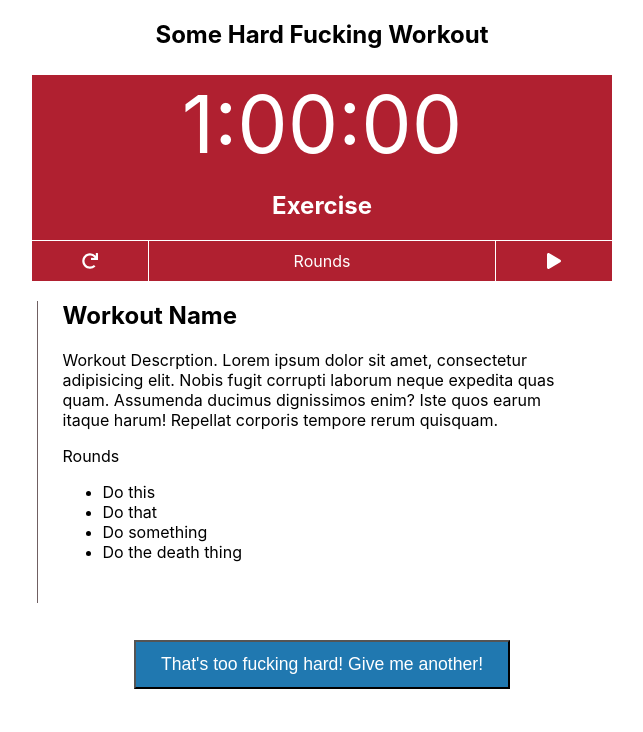
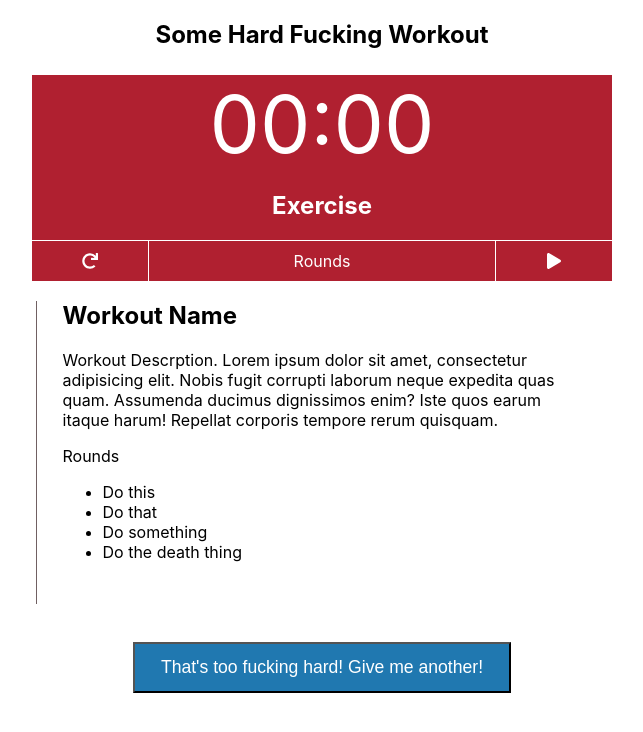
Before and after one commit to ZachBarbre/fitness-timer, a React (Create React App) app: page / in a window 1280 px wide. Shown: the top 732 px of the page, without its empty margins (318-961 px from the left). Built offline with nearby package versions, Linux system fonts and the light colour scheme.

Commit message:
working count up timer with restart

```diff
--- a/src/App.js
+++ b/src/App.js
@@ -5,7 +5,7 @@ import Timer from './components/Timer.jsx';
 import Blog from './components/Blog.jsx';
 
   const Wrapper = styled.div`
-    margin: 2%;
+    margin: 2% auto;
   `;
 
   const GetAnotherButton = styled.button`
--- a/src/components/Blog.jsx
+++ b/src/components/Blog.jsx
@@ -4,7 +4,7 @@ import styled from 'styled-components';
 const BlogWrapper = styled.div`
     border-left: 1px solid #706062;
     max-width: 520px;
-    min-width: 320px;
+    min-width: 300px;
     margin: 1% auto;
     padding: 0 2% 2% 2%;
 `;
--- a/src/components/Timer.jsx
+++ b/src/components/Timer.jsx
@@ -1,25 +1,67 @@
-import React, { useState } from 'react';
+import React, { useState, useEffect, useRef } from 'react';
 import { FontAwesomeIcon } from '@fortawesome/react-fontawesome';
 import { faPlay, faPause, faRedo } from '@fortawesome/free-solid-svg-icons'
 import { TimerContainer, MainTime, Exercise, TimerDetails, Rounds, Controls } from './TimerStyles';
 
 const Timer = () => {
-    const [time, setTime] = useState()
+    const roundMinutes = 0;
+    const roundSeconds = 0;
+
+    const [isRunning, setIsRunning] = useState(false);
+    const [seconds, setSeconds] = useState(roundSeconds)
+    const [minutes, setMinutes] = useState(roundMinutes)
+    const timer = useRef(false);
+
+    useEffect(() => {
+        if(isRunning){
+             timer.current = setTimeout(() => {
+                if (seconds === 59){
+                    setSeconds(0);
+                    setMinutes(minutes + 1)
+                } else {
+                    setSeconds(seconds + 1)
+                }
+            }, 1000);
+        }
+        return () => {
+            clearTimeout(timer.current)
+        }
+    },[seconds, minutes, isRunning]);
+
+    const handleStart = () => {
+        if (isRunning){
+            setIsRunning(false);
+        } else {
+            setIsRunning(true);
+        }
+    }
+
+    const handleRestart = () => {
+        clearTimeout(timer.current)
+        setIsRunning(false);
+        setSeconds(roundSeconds);
+        setMinutes(roundMinutes);
+
+
+    }
+
     return(
         <TimerContainer>
-            <MainTime>1:00:00</MainTime>
+            <MainTime>
+                {minutes >= 10 ? minutes : '0' + minutes}:{seconds >= 10 ? seconds : '0' + seconds}
+            </MainTime>
             <Exercise>
                 <h2>Exercise</h2>
             </Exercise>
             <TimerDetails>
-                <Controls>
+                <Controls onClick={handleRestart}>
                     <FontAwesomeIcon icon={faRedo} />
                 </Controls>
                 <Rounds>
                     <p>Rounds</p>
                 </Rounds>
-                <Controls>
-                    <FontAwesomeIcon icon={faPlay} />
+                <Controls onClick={handleStart}>
+                    {isRunning ? <FontAwesomeIcon icon={faPause} /> : <FontAwesomeIcon icon={faPlay} />}
                 </Controls>
             </TimerDetails>
         </TimerContainer>
--- a/src/components/TimerStyles.jsx
+++ b/src/components/TimerStyles.jsx
@@ -1,7 +1,7 @@
 import styled from 'styled-components';
 
 export const TimerContainer = styled.section`
-        min-width: 320px;
+        min-width: 300px;
         max-width: 580px;
         background-color: #B02030;
         color: #FFF;
```
